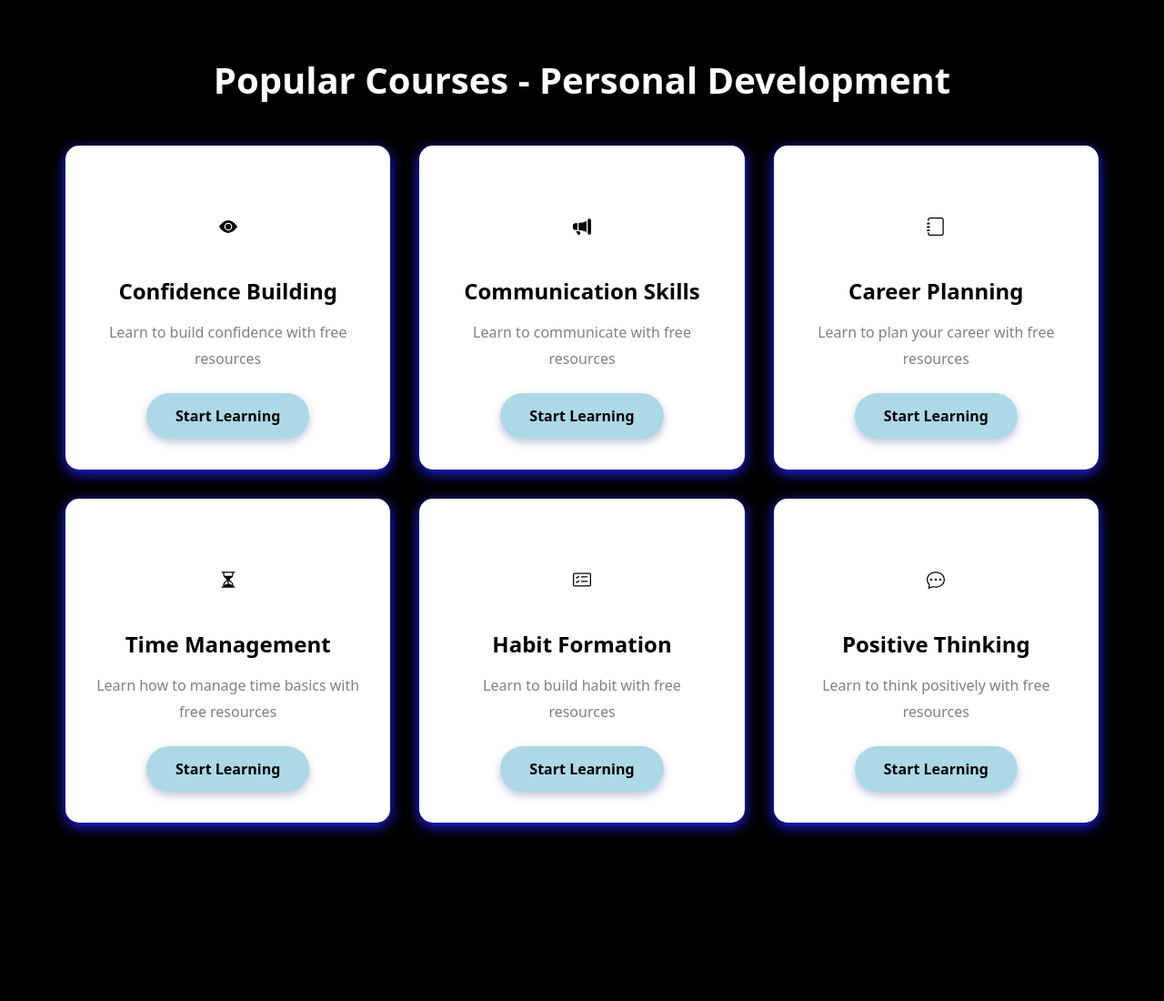
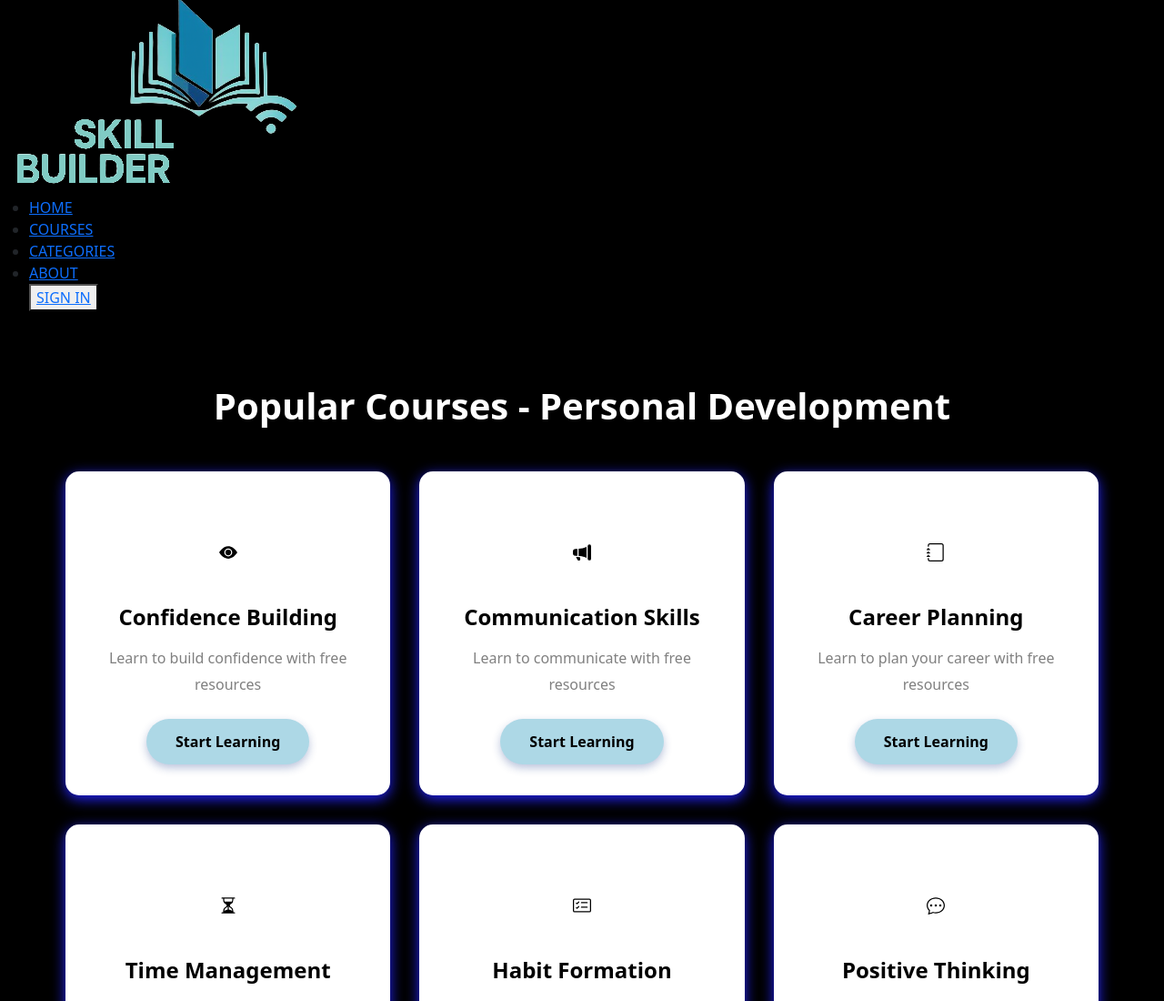
Before and after one commit to keyagada23-hub/e-learning-website, a plain HTML site: page courses personal development.html in a window 1280 px wide. Shown: the top 1100 px of the page at 91% size. Before the commit the page ends 968 px from the top, so only its background shows below. Drawn offline with nearby package versions, Linux system fonts and the light colour scheme.

Commit message:
Update courses personal development.html

```diff
--- a/courses personal development.html
+++ b/courses personal development.html
@@ -10,6 +10,20 @@
 
 </head>
 <body>
+    <section id="header">
+    <nav>
+        <a href="microproject.html"><img src="https://github.com/keyagada23-hub/e-learning-website/blob/main/Untitled%20(1).png?raw=true"></a>
+        <div class="nav-div">
+        <ul>
+            <li> <a href="#">HOME</a></li>
+            <li> <a href="#">COURSES</a> </li>
+            <li> <a href="categories.html">CATEGORIES</a></li>
+            <li> <a href="about.html">ABOUT</a></li>
+            <button><a href="login.html">SIGN IN</a> </button>
+         </ul>
+         </div>
+    </nav>
+    </section>
 
     <section class="popular-courses">
 
@@ -83,4 +97,5 @@
       </div>
     </section>
 </body>
+
 </html>
```
